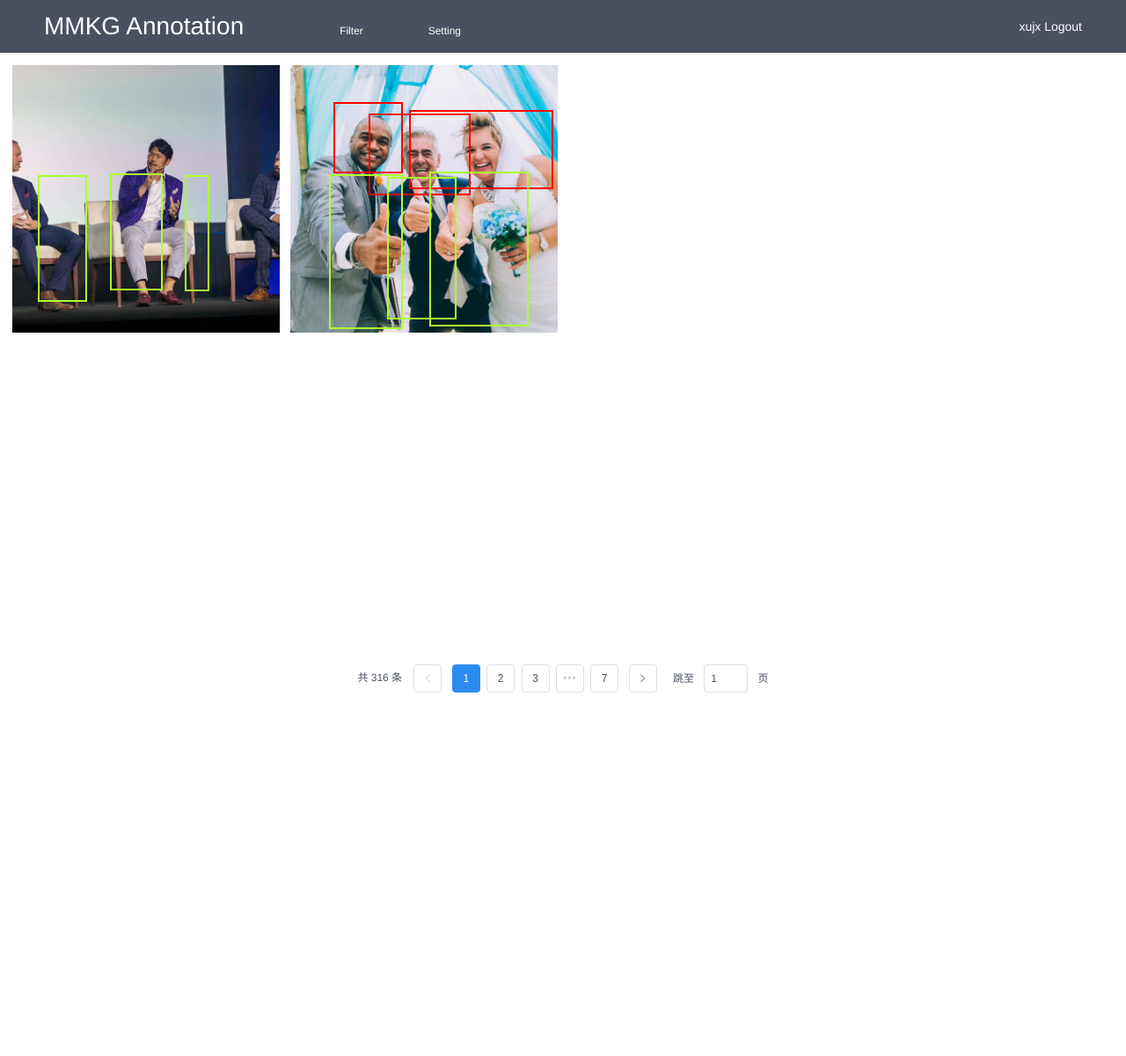
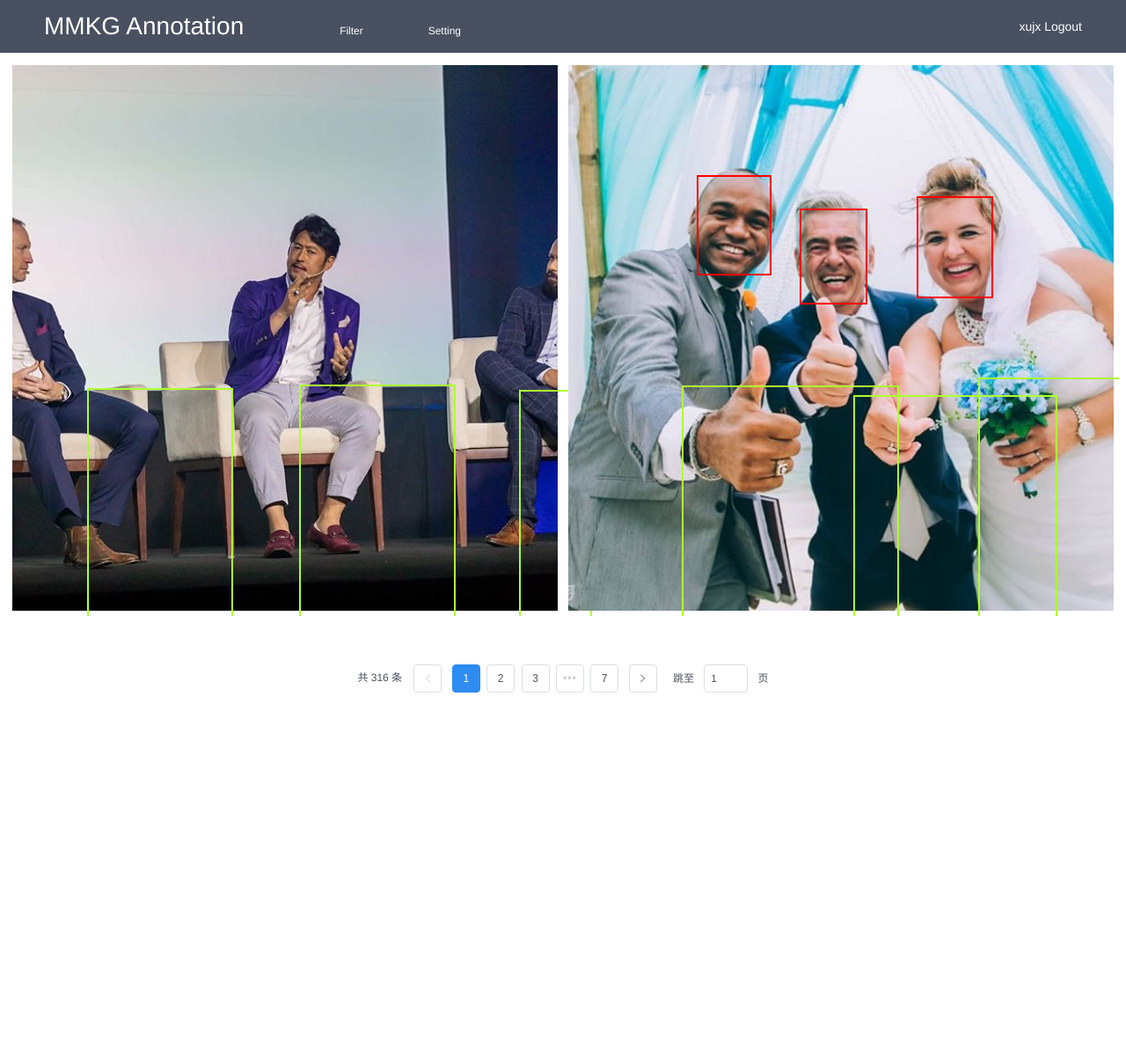
Before and after one commit to mysbupt/fashion_annotation, a Flask app: page / in a window 1280 px wide. Shown: the whole page at 88% size. Run offline with Flask 2, Linux system fonts and the light colour scheme; the visitor is signed in with stand-in values (Sample User, id 1); data that the repository does not hold is empty; some libraries are stand-ins or nearby versions.

Commit message:
facebouding

```diff
--- a/mock/index.json
+++ b/mock/index.json
@@ -7,8 +7,8 @@
   },
   "data": [{
     "img": {
-      "width": 304,
-      "height": 304
+      "width": 640,
+      "height": 640
     },
     "blogger": "andylovessports",
     "comments": [14],
@@ -30,8 +30,8 @@
   }, {
     "blogger": "svadbavdominicane",
     "img": {
-      "width": 304,
-      "height": 304
+      "width": 640,
+      "height": 640
     },
     "comments": [14],
     "face_detction": "{\"boxes\": [[150.47532045841217, 128.75627467036247, 238.289524063468, 246.39916394464672, 0.9999994039535522], [271.27704349160194, 168.32431122660637, 350.71260891854763, 281.0852721333504, 0.99998939037323], [409.2399197146297, 153.97161036729813, 499.1032681465149, 273.88703605532646, 0.9999840259552002]], \"points\": [[181.24447631835935, 220.94168090820312, 200.46372985839844, 171.01138305664062, 213.1651153564453, 172.97540283203125, 183.2249298095703, 199.12680053710935, 210.034912109375, 219.9799346923828], [292.46356201171875, 326.62640380859375, 310.6761474609375, 295.5792541503906, 331.19073486328125, 214.10186767578125, 212.97412109375, 231.1930694580078, 251.36715698242188, 248.4699554443359], [431.3660583496094, 468.9737548828125, 451.6175842285156, 439.51025390625, 479.1988220214844, 203.8062286376953, 196.85043334960935, 220.0719451904297, 241.6880798339844, 235.1073760986328]]}",
--- a/templates/explore.html
+++ b/templates/explore.html
@@ -237,6 +237,14 @@
           </i-col>
         </Row>
         <Row>
+            <i-col span="12" class='left'>
+              <span>Number of Images Per Line</span>
+            </i-col>
+            <i-col span="12" class='right'>
+              <input-number v-model='config.layouts' :min="2" :max='8' :precision='0' :step='2'></input-number>
+            </i-col>
+          </Row>
+        <Row>
           <i-col span="12" class='left'>
             <span>Show the Face BoudingBox</span>
           </i-col>
@@ -277,7 +285,7 @@
         },
         data: {
           config: {
-            layouts: 6,
+            layouts: 12,
             batch: 50,
             page: 1,
             show_face_bouding: true,
@@ -349,10 +357,10 @@
                 item.face_detction = JSON.parse(item.face_detction)
                 item.face_detction.boxes.forEach((box, index) => {
                   box = {
-                    left: box[0] / width * 100,
-                    top: box[1] / height * 100,
-                    width: box[2] / width * 100,
-                    height: box[3] / height * 100,
+                    left: box[0] / width * 100 + '%',
+                    top: box[1] / height * 100  + '%',
+                    width: (box[2] - box[0]) / width * 100  + '%',
+                    height: (box[3] - box[1])/ height * 100  + '%',
                   }
                   item.face_detction.boxes[index] = box;
                 })
@@ -369,10 +377,10 @@
                   if (item[0] == 'person') {
                     let box = item[2]
                     let obj = {
-                      left: box[0] / width * 100,
-                      top: box[1] / height * 100,
-                      width: box[2] / width * 100,
-                      height: box[3] / height * 100,
+                      left: box[0] / width * 100  + '%',
+                      top: box[1] / height * 100  + '%',
+                      width: (box[2]) / width * 100  + '%',
+                      height: (box[3])/ height * 100  + '%',
                     }
                     temp.push(obj)
                   }
```
